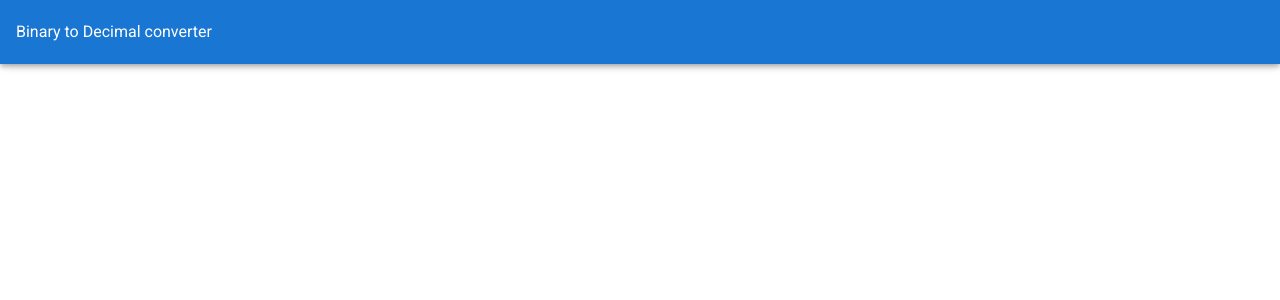
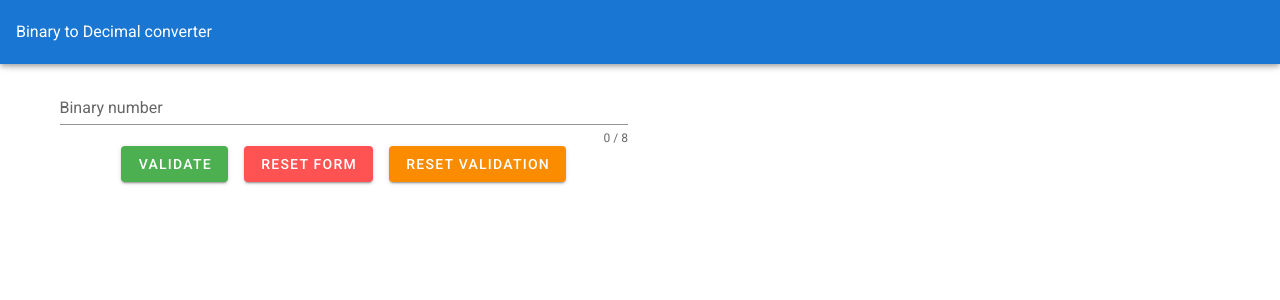
Before and after one commit to edcsu/bin2dec-app, a Vue app: page / in a window 1280 px wide. Shown: the top 300 px of the page. Built offline with nearby package versions, Linux system fonts and the light colour scheme.

Commit message:
feat: add input form

```diff
--- a/src/components/BinConverter.vue
+++ b/src/components/BinConverter.vue
@@ -1,17 +1,74 @@
 <template>
   <v-container>
     <v-row class="text-center">
-      <v-col cols="12">
+      <v-col cols="6">
+            <v-form
+                ref="form"
+                v-model="valid"
+                lazy-validation
+            >
+                <v-text-field
+                v-model="number"
+                :counter="8"
+                :rules="numberRules"
+                label="Binary number"
+                required
+                ></v-text-field>
+
+                <v-btn
+                :disabled="!valid"
+                color="success"
+                class="mr-4"
+                @click="validate"
+                >
+                Validate
+                </v-btn>
+
+                <v-btn
+                color="error"
+                class="mr-4"
+                @click="reset"
+                >
+                Reset Form
+                </v-btn>
+
+                <v-btn
+                color="warning"
+                @click="resetValidation"
+                >
+                Reset Validation
+                </v-btn>
+            </v-form>
+
+
       </v-col>
     </v-row>
   </v-container>
 </template>
 
+
 <script>
   export default {
     name: 'BinConverter',
+    data: () => ({
+      valid: true,
+      number: '',
+      numberRules: [
+        v => !!v || 'A binary number is required',
+        v => (v && v.length <= 8) || 'The binary number must be less than 8 characters',
+      ],
+    }),
 
-    data: () => ({
-    }),
+    methods: {
+      validate () {
+        this.$refs.form.validate()
+      },
+      reset () {
+        this.$refs.form.reset()
+      },
+      resetValidation () {
+        this.$refs.form.resetValidation()
+      },
+    },
   }
 </script>
```
